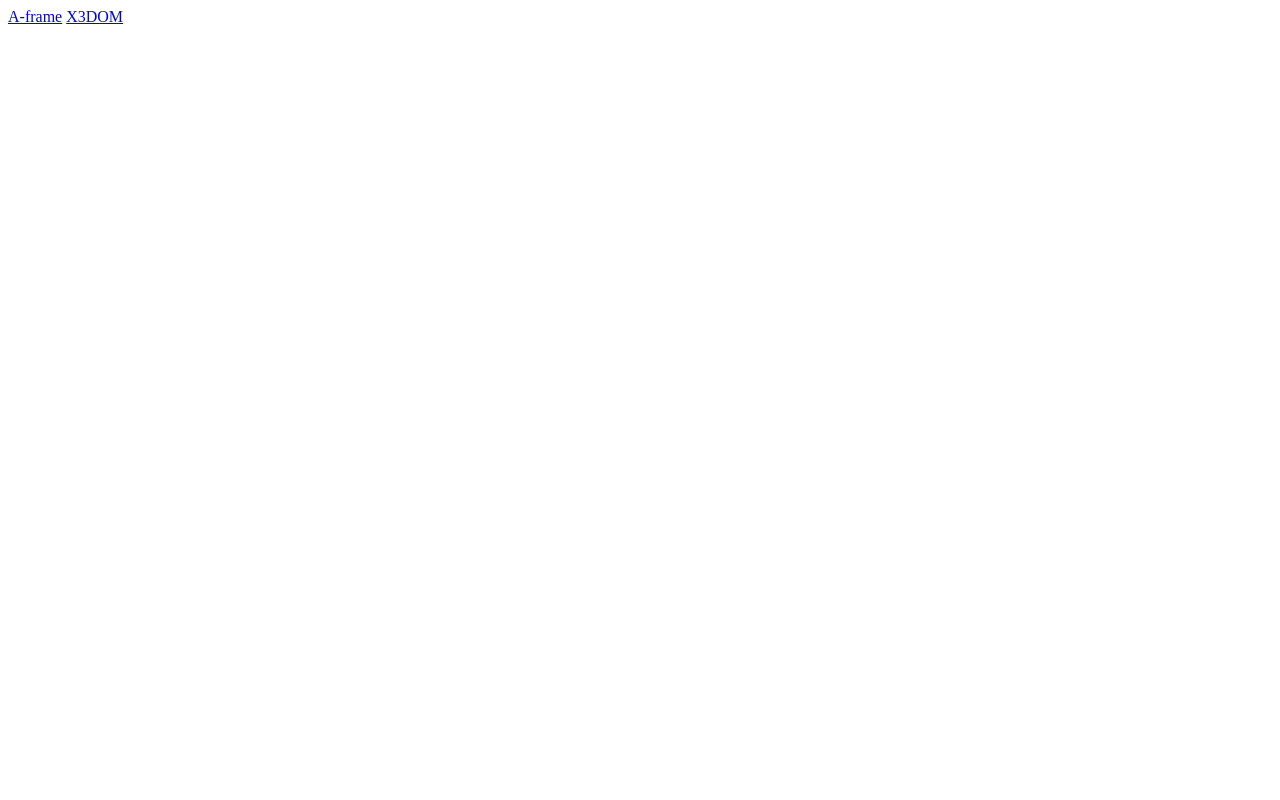
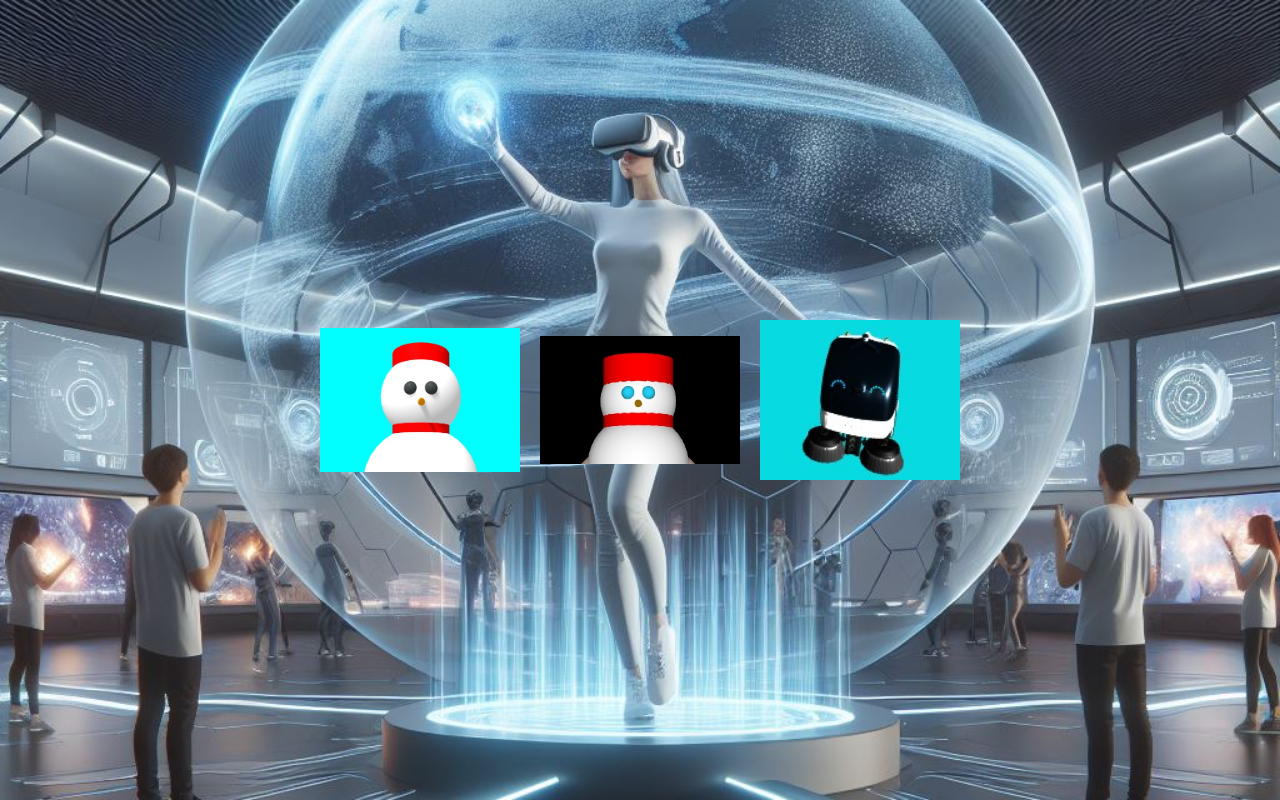
Before and after one commit to robcast03/Snowman, a plain HTML site: page index.html in a window 1280 px wide. Drawn offline with Linux system fonts and the light colour scheme.

Commit message:
actu page

```diff
--- a/index.html
+++ b/index.html
@@ -1,12 +1,26 @@
 <!DOCTYPE html>
-<html lang="en">
+<html lang="es">
 <head>
-    <meta charset="UTF-8">
-    <meta name="viewport" content="width=device-width, initial-scale=1.0">
-    <title>Snowman</title>
+  <meta charset="UTF-8">
+  <meta name="viewport" content="width=device-width, initial-scale=1.0">
+  <link rel="stylesheet" href="styles.css"> <!-- Reemplaza "tu-archivo-css.css" con la ruta correcta a tu archivo CSS -->
 </head>
 <body>
-    <a href="A-frame.html">A-frame</a>
-    <a href="X3DOM.html">X3DOM</a>
+
+<div class="image-container">
+  <a href="A-frame.html" class="image-link"></a>
+  <img src="img/Snowman1.jpg" alt="Imagen 1">
+</div>
+
+<div class="image-container">
+  <a href="X3DOM.html" class="image-link"></a>
+  <img src="img/Snowman2.jpg" alt="Imagen 2">
+</div>
+
+<div class="image-container">
+  <a href="https://hammerhead-sudsy-rutabaga.glitch.me/" class="image-link"></a>
+  <img src="img/Manufactura.jpg" alt="Imagen 3">
+</div>
+
 </body>
 </html>
--- /dev/null
+++ b/styles.css
@@ -0,0 +1,38 @@
+body {
+    margin: 0;
+    display: flex;
+    align-items: center;
+    justify-content: center;
+    height: 100vh;
+    background-image: url('img/fondo_RV.jpg'); /* Reemplaza 'tu-imagen-de-fondo.jpg' con la ruta correcta de tu imagen de fondo */
+    background-size: cover;
+    background-position: center;
+    background-repeat: no-repeat;
+  }
+
+  .image-container {
+    position: relative;
+    display: inline-block;
+    overflow: hidden;
+    margin: 10px;
+  }
+
+  .image-container img {
+    display: block;
+    width: 200px; /* Puedes ajustar el tamaño de la imagen según tus preferencias */
+    height: auto;
+    transition: transform 0.3s ease-in-out;
+  }
+
+  .image-container:hover img {
+    transform: scale(1.1);
+  }
+
+  .image-link {
+    position: absolute;
+    top: 0;
+    bottom: 0;
+    left: 0;
+    right: 0;
+    z-index: 1;
+  }
```
Also changed, not shown: img/Manufactura.jpg (added), img/Snowman1.jpg (added), img/Snowman2.jpg (added), img/fondo_RV.jpg (added).
